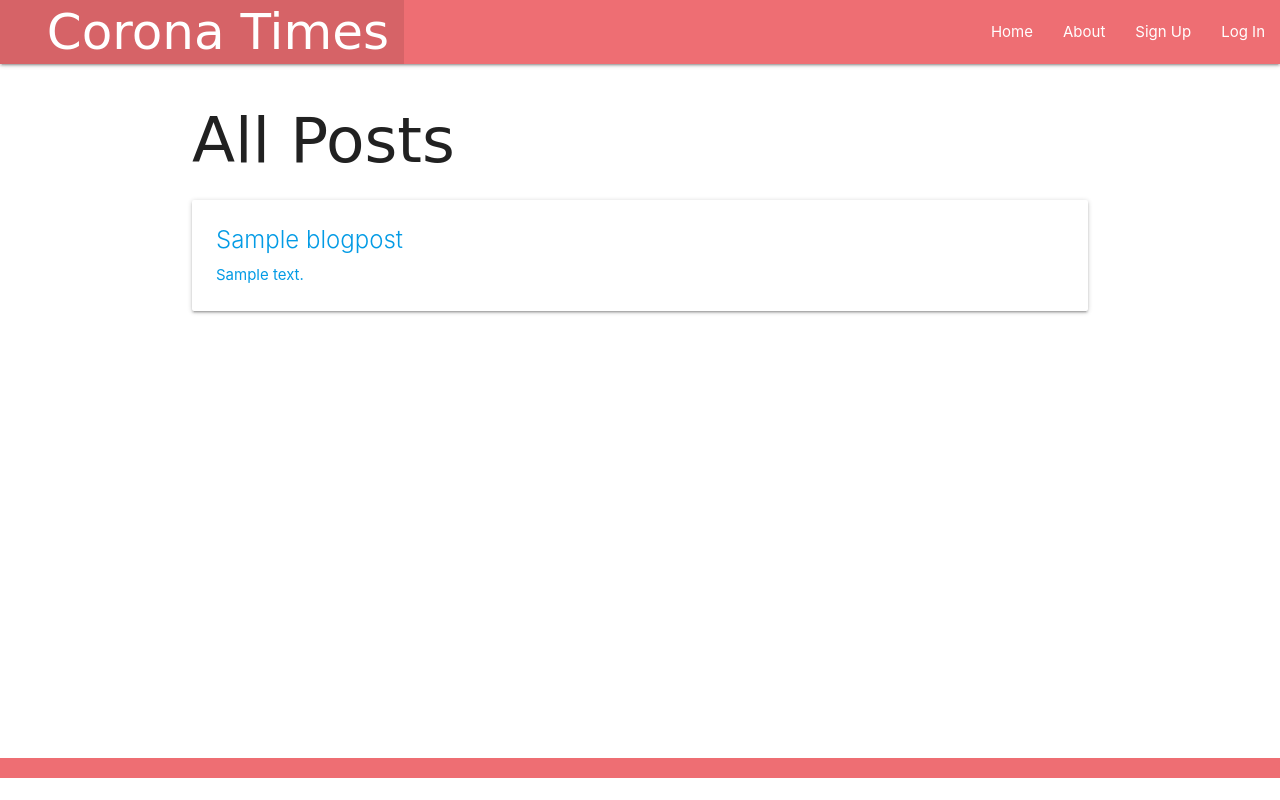
After one commit to hburdette2/coronatimes, a Django app: page /blogposts/all/ in a window 1280 px wide. The commit adds this page. Run offline with Django 3.2, Linux system fonts and the light colour scheme; tables that the repository leaves empty hold one stand-in row (values such as "Sample post"); some web fonts are replaced.

Commit message:
adds all posts page

```diff
--- a/main_app/templates/base.html
+++ b/main_app/templates/base.html
@@ -28,6 +28,7 @@
                     {% if user.is_authenticated %}
                     <li><a href ="{% url 'blogposts_create' %}">Add Blogpost</a></li>
                     <li><a href="{% url 'index' %}">Your Blogposts</a></li>
+                    <li><a href="{% url 'blogposts_all' %}">All Blogposts</a></li>
                     <li><a href="{% url 'logout' %}">Log Out</a></li>
                     {% else %}
                     <li><a href="{% url 'signup' %}">Sign Up</a></li>
--- /dev/null
+++ b/main_app/templates/blogposts/get_all_posts.html
@@ -0,0 +1,16 @@
+{% extends 'base.html' %}
+{% block content %}
+
+<h1>All Posts</h1>
+
+{% for blogpost in blogposts %}
+  <div class="card">
+    <a href="{% url 'detail' blogpost.id %}">
+    <div class="card-content">
+      <span class="card-title">{{ blogpost.title }}</span>
+      <p>{{ blogpost.body }}</p>
+    </div>
+  </div>
+{% endfor %}
+
+{% endblock %}
--- a/main_app/urls.py
+++ b/main_app/urls.py
@@ -5,11 +5,11 @@ urlpatterns = [
     path('', views.home, name='home'),
     path('about/', views.about, name='about'),
     path('blogposts/', views.blogposts_index, name='index'),
+    path('blogposts/all/', views.blogposts_all, name='blogposts_all'),
     path('blogposts/create/', views.BlogpostCreate.as_view(), name='blogposts_create'),
     path('blogposts/<int:blogpost_id>/', views.blogposts_detail, name='detail'),
     path('blogposts/<int:pk>/update/', views.BlogpostUpdate.as_view(), name='blogposts_update'),
     path('blogposts/<int:pk>/delete/', views.BlogpostDelete.as_view(), name='blogposts_delete'),
     path('blogposts/<int:blogpost_id>/add_comment/', views.add_comment, name='add_comment'),
-
     path('accounts/signup/', views.signup, name='signup'),
 ]
--- a/main_app/views.py
+++ b/main_app/views.py
@@ -18,6 +18,10 @@ def about(request):
 def blogposts_index(request):
     blogposts = Blogpost.objects.filter(user=request.user)
     return render(request, 'blogposts/index.html', { 'blogposts' : blogposts })
+
+def blogposts_all(request):
+    blogposts = Blogpost.objects.all()
+    return render(request, 'blogposts/get_all_posts.html', { 'blogposts' : blogposts })
 
 def blogposts_detail(request, blogpost_id):
     blogpost = Blogpost.objects.get(id=blogpost_id)
```
